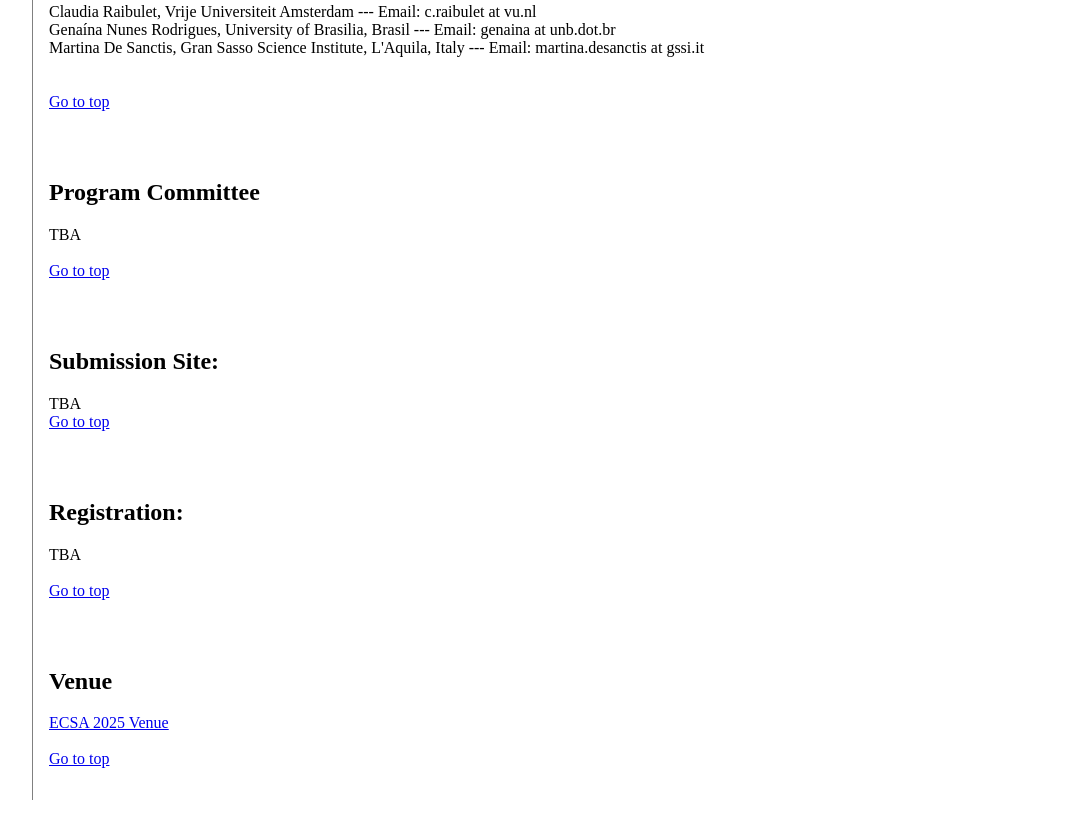
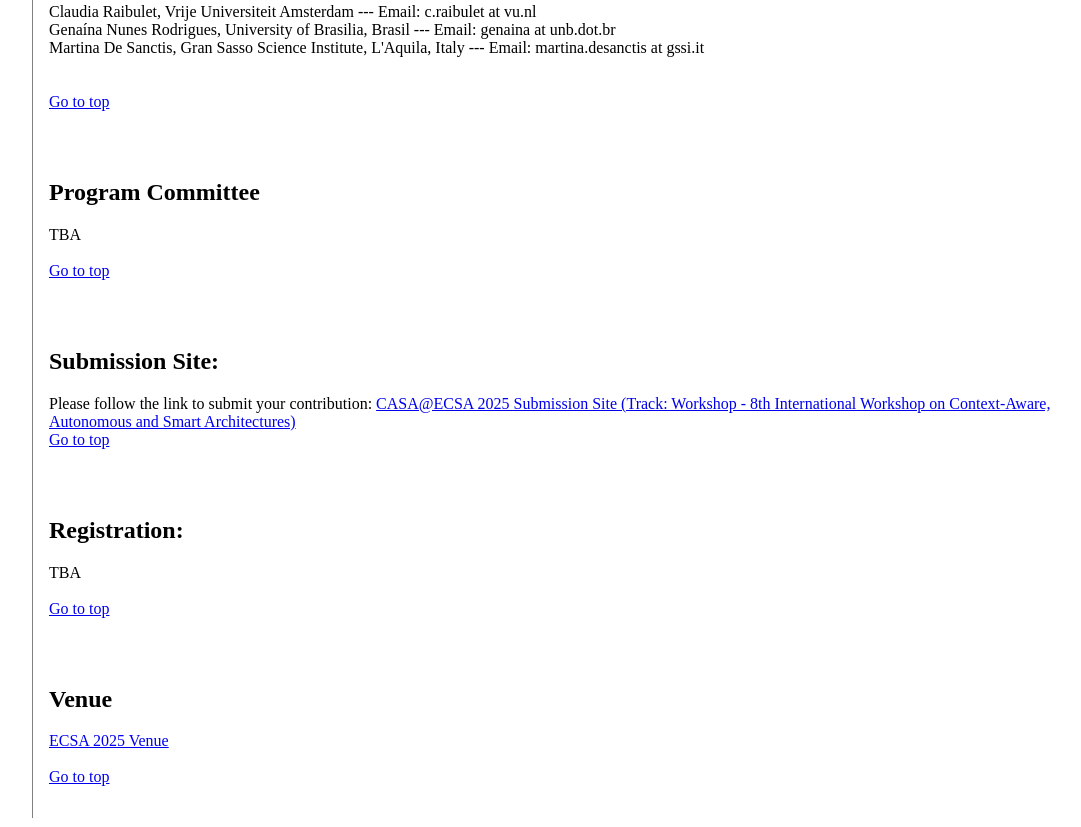
Before and after one commit to casaecsa/casa2025, a plain HTML site: page index.html in a window 1280 px wide. Shown: the part 2784-3611 px from the top of the page, without its empty margins (172-1253 px from the left). Drawn offline with Linux system fonts and the light colour scheme.

Commit message:
Update submission site

```diff
--- a/index.html
+++ b/index.html
@@ -280,8 +280,7 @@
                 <article id="submissionsite">
                     <h1 id="#submissionsite">Submission Site:</h1>
                     <p>
-                        TBA
-                        <!-- Please follow the link to submit your contribution: <a href="https://easychair.org/conferences/?conf=ecsa2025"> CASA@ECSA 2025 Submission Site (Track: Workshop - 8th International Workshop on Context-Aware, Autonomous and Smart Architectures)</a> -->
+                        Please follow the link to submit your contribution: <a href="https://easychair.org/conferences/?conf=ecsa2025"> CASA@ECSA 2025 Submission Site (Track: Workshop - 8th International Workshop on Context-Aware, Autonomous and Smart Architectures)</a>
                         <br>
                         <a href="#home">Go to top</a>
                     </p>
```
